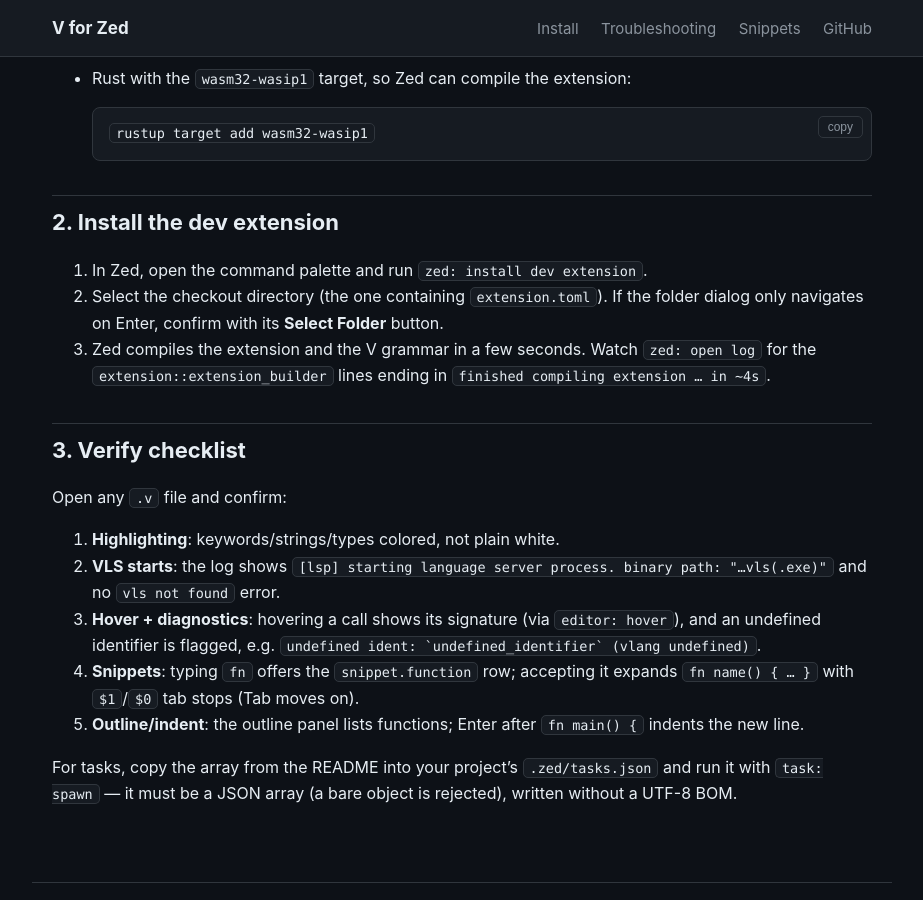
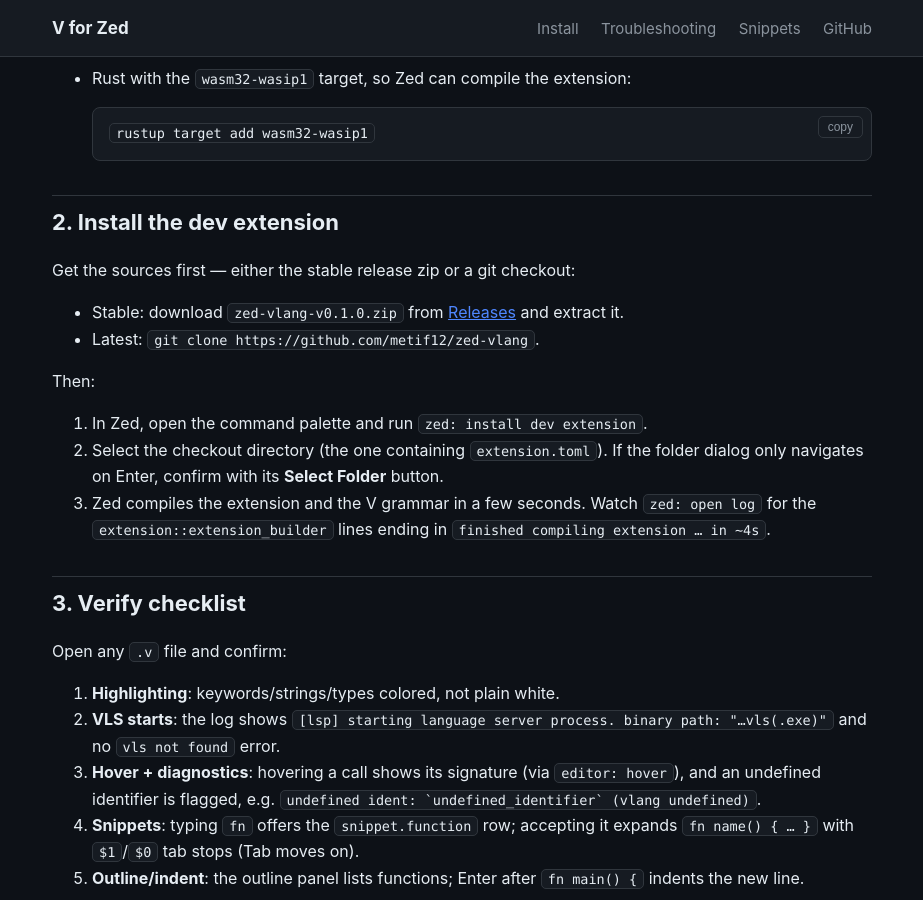
Before and after one commit to metif12/zed-vlang, a Jekyll site: the page built from docs/install.md, in a window 1280 px wide and 900 px high, scrolled down 634 px. Shown: the whole window, without its empty margins (178-1101 px from the left). Built offline with Jekyll 4.4.1, drawn with Linux system fonts in a browser that asks for light colours.

Commit message:
Point installs at the release zip: stable snap via Releases or latest via clone, then the same dev-extension flow

```diff
--- a/docs/install.md
+++ b/docs/install.md
@@ -38,6 +38,14 @@
 
 ## 2. Install the dev extension
 
+Get the sources first — either the stable release zip or a git checkout:
+
+- Stable: download `zed-vlang-v0.1.0.zip` from
+  [Releases](https://github.com/metif12/zed-vlang/releases) and extract it.
+- Latest: `git clone https://github.com/metif12/zed-vlang`.
+
+Then:
+
 1. In Zed, open the command palette and run `zed: install dev extension`.
 2. Select the checkout directory (the one containing `extension.toml`).
    If the folder dialog only navigates on Enter, confirm with its
```
Also changed, not shown: README.md.
